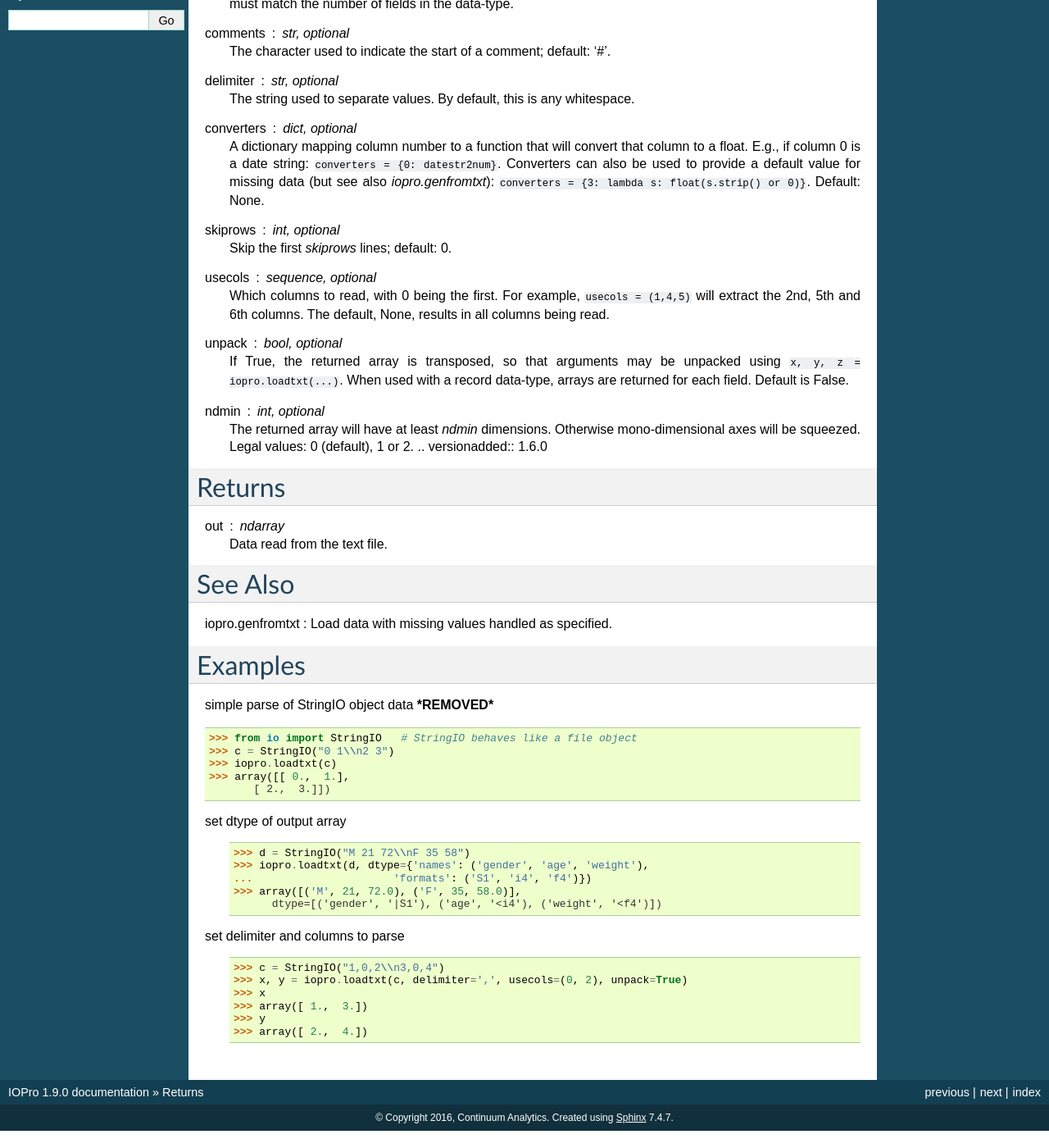
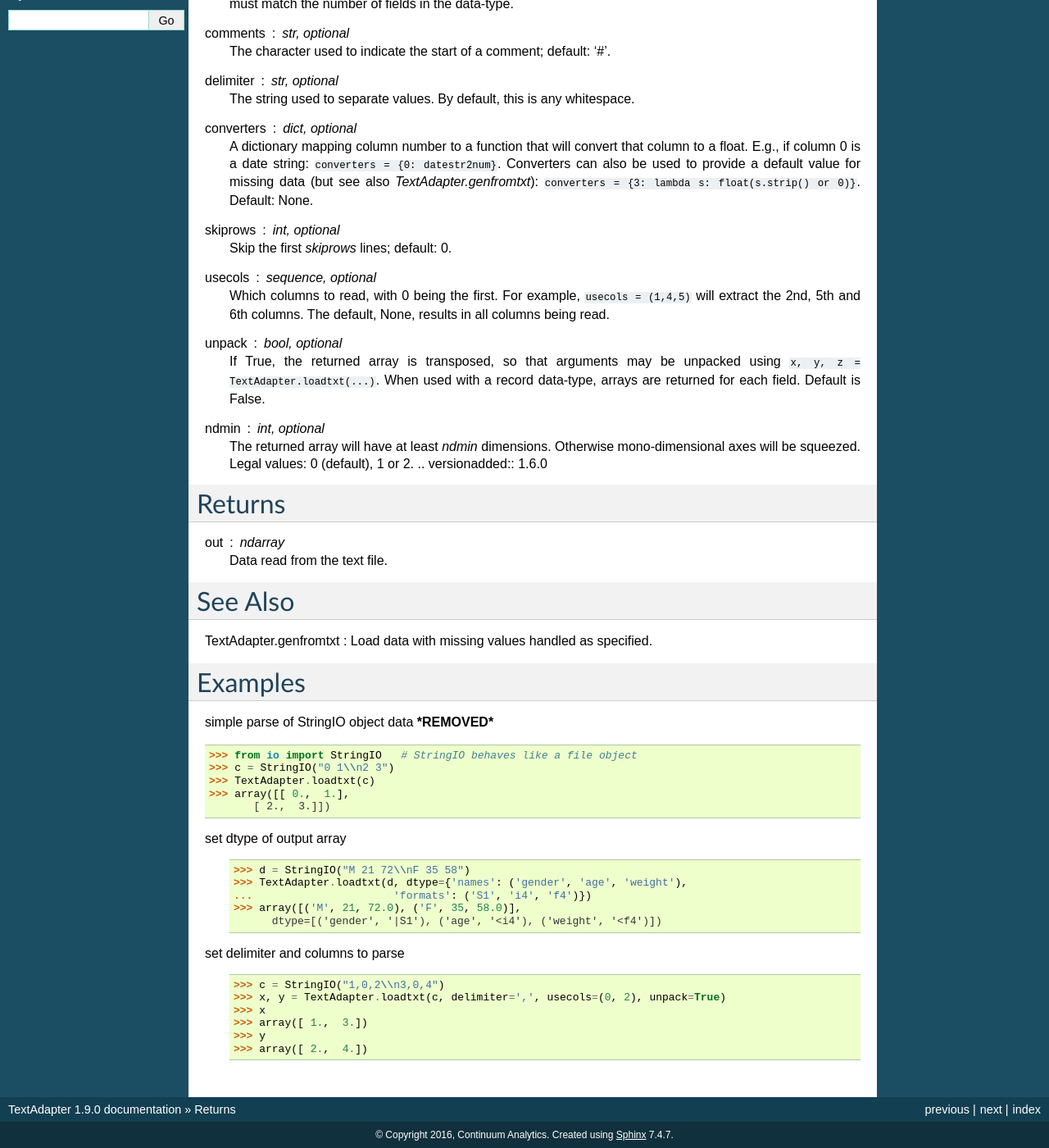
Before and after one commit to ContinuumIO/TextAdapter, a Sphinx documentation site: the page built from docs/loadtxt.rst, in a window 1280 px wide and 1400 px high, scrolled down 320 px. Shown: the whole window at 82% size. Built offline with Sphinx 7.4.7, drawn with Linux system fonts in a browser that asks for light colours; pages that are not in the unit, such as notebooks, are missing from menus; before the commit the page ends 1699 px from its top, so only the background shows below that; some of the changed text lies outside the part shown.

Commit message:
update docs

```diff
--- a/docs/conf.py
+++ b/docs/conf.py
@@ -1,6 +1,6 @@
 # -*- coding: utf-8 -*-
 #
-# IOPro documentation build configuration file, created by
+# TextAdapter documentation build configuration file, created by
 # sphinx-quickstart on Thu Aug  9 10:20:31 2012.
 #
 # This file is execfile()d with the current directory set to its containing dir.
@@ -40,7 +40,7 @@ source_suffix = '.rst'
 master_doc = 'index'
 
 # General information about the project.
-project = u'IOPro'
+project = u'TextAdapter'
 copyright = u'2016, Continuum Analytics'
 
 # The version info for the project you're documenting, acts as replacement for
@@ -164,7 +164,7 @@ html_static_path = ['_static']
 #html_file_suffix = None
 
 # Output file base name for HTML help builder.
-htmlhelp_basename = 'IOProdoc'
+htmlhelp_basename = 'TextAdapterdoc'
 
 
 # -- Options for LaTeX output ***REMOVED******REMOVED***--
@@ -183,7 +183,7 @@ latex_elements = {
 # Grouping the document tree into LaTeX files. List of tuples
 # (source start file, target name, title, author, documentclass [howto/manual]).
 latex_documents = [
-  ('index', 'IOPro.tex', u'IOPro Documentation',
+  ('index', 'TextAdapter.tex', u'TextAdapter Documentation',
    u'Continuum Analytics', 'manual'),
 ]
 
@@ -213,7 +213,7 @@ latex_documents = [
 # One entry per manual page. List of tuples
 # (source start file, name, description, authors, manual section).
 man_pages = [
-    ('index', 'iopro', u'IOPro Documentation',
+    ('index', 'TextAdapter', u'TextAdapter Documentation',
      ['Continuum Analytics', 'Jay Bourque', 'David Mertz'], 1)
 ]
 
@@ -227,8 +227,8 @@ man_pages = [
 # (source start file, target name, title, author,
 #  dir menu entry, description, category)
 texinfo_documents = [
-  ('index', 'IOPro', u'IOPro Documentation',
-   u'Continuum Analytics', 'IOPro', 'One line description of project.',
+  ('index', 'TextAdapter', u'TextAdapter Documentation',
+   u'Continuum Analytics', 'TextAdapter', 'One line description of project.',
    'Miscellaneous'),
 ]
 
--- a/docs/loadtxt.rst
+++ b/docs/loadtxt.rst
@@ -1,5 +1,5 @@
 ***REMOVED***
-iopro.loadtxt
+TextAdapter.loadtxt
 ***REMOVED***
 
 Load data from a text file.
@@ -28,7 +28,7 @@ converters : dict, optional
     A dictionary mapping column number to a function that will convert
     that column to a float.  E.g., if column 0 is a date string:
     ``converters = {0: datestr2num}``.  Converters can also be used to
-    provide a default value for missing data (but see also `iopro.genfromtxt`):
+    provide a default value for missing data (but see also `TextAdapter.genfromtxt`):
     ``converters = {3: lambda s: float(s.strip() or 0)}``.  Default: None.
 skiprows : int, optional
     Skip the first `skiprows` lines; default: 0.
@@ -38,7 +38,7 @@ usecols : sequence, optional
     The default, None, results in all columns being read.
 unpack : bool, optional
     If True, the returned array is transposed, so that arguments may be
-    unpacked using ``x, y, z = iopro.loadtxt(...)``.  When used with a record
+    unpacked using ``x, y, z = TextAdapter.loadtxt(...)``.  When used with a record
     data-type, arrays are returned for each field.  Default is False.
 ndmin : int, optional
     The returned array will have at least `ndmin` dimensions.
@@ -53,7 +53,7 @@ out : ndarray
 
 See Also
 --------
-iopro.genfromtxt : Load data with missing values handled as specified.
+TextAdapter.genfromtxt : Load data with missing values handled as specified.
 
 Examples
 --------
@@ -62,20 +62,20 @@ simple parse of StringIO object data
 ***REMOVED***
     >>> from io import StringIO   # StringIO behaves like a file object
     >>> c = StringIO("0 1\\n2 3")
-    >>> iopro.loadtxt(c)
+    >>> TextAdapter.loadtxt(c)
     >>> array([[ 0.,  1.],
            [ 2.,  3.]])
 
 set dtype of output array
     >>> d = StringIO("M 21 72\\nF 35 58")
-    >>> iopro.loadtxt(d, dtype={'names': ('gender', 'age', 'weight'),
+    >>> TextAdapter.loadtxt(d, dtype={'names': ('gender', 'age', 'weight'),
     ...                      'formats': ('S1', 'i4', 'f4')})
     >>> array([('M', 21, 72.0), ('F', 35, 58.0)],
           dtype=[('gender', '|S1'), ('age', '<i4'), ('weight', '<f4')])
 
 set delimiter and columns to parse
     >>> c = StringIO("1,0,2\\n3,0,4")
-    >>> x, y = iopro.loadtxt(c, delimiter=',', usecols=(0, 2), unpack=True)
+    >>> x, y = TextAdapter.loadtxt(c, delimiter=',', usecols=(0, 2), unpack=True)
     >>> x
     >>> array([ 1.,  3.])
     >>> y
```
Also changed, not shown: docs/TextAdapter.rst (+4 -4 lines), docs/eula.rst (deleted, +0 -179 lines), docs/genfromtxt.rst (+6 -6 lines), docs/install.rst (+5 -23 lines), docs/release-notes.rst (+9 -1 lines), 2 other files.
